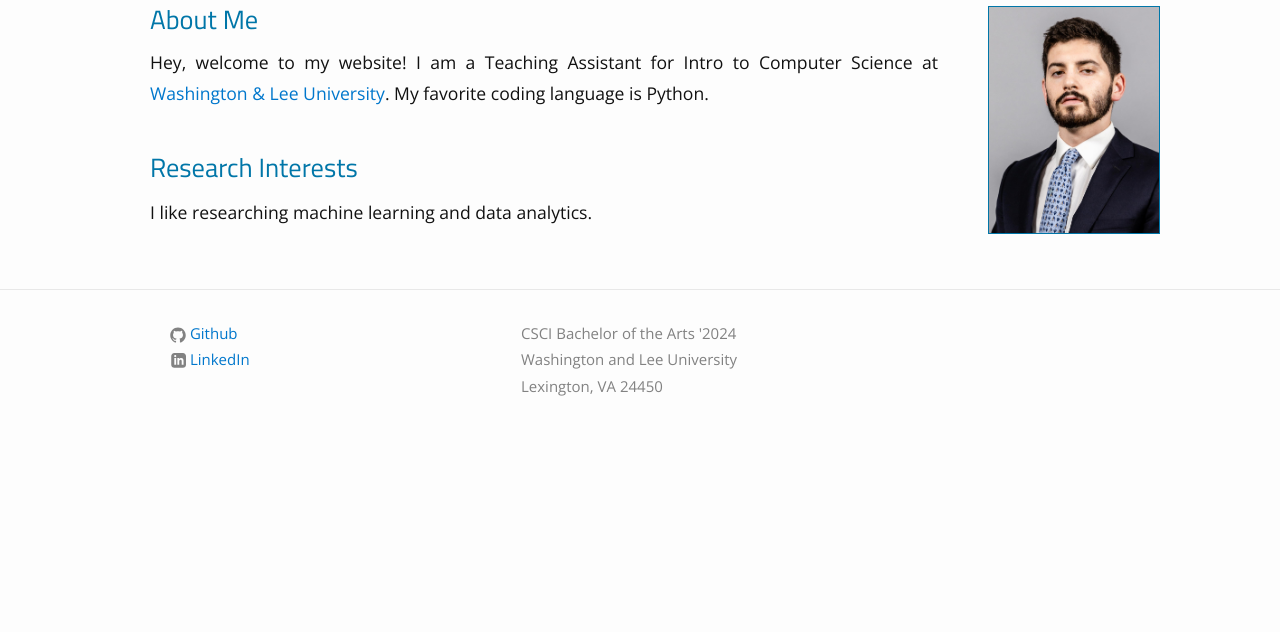
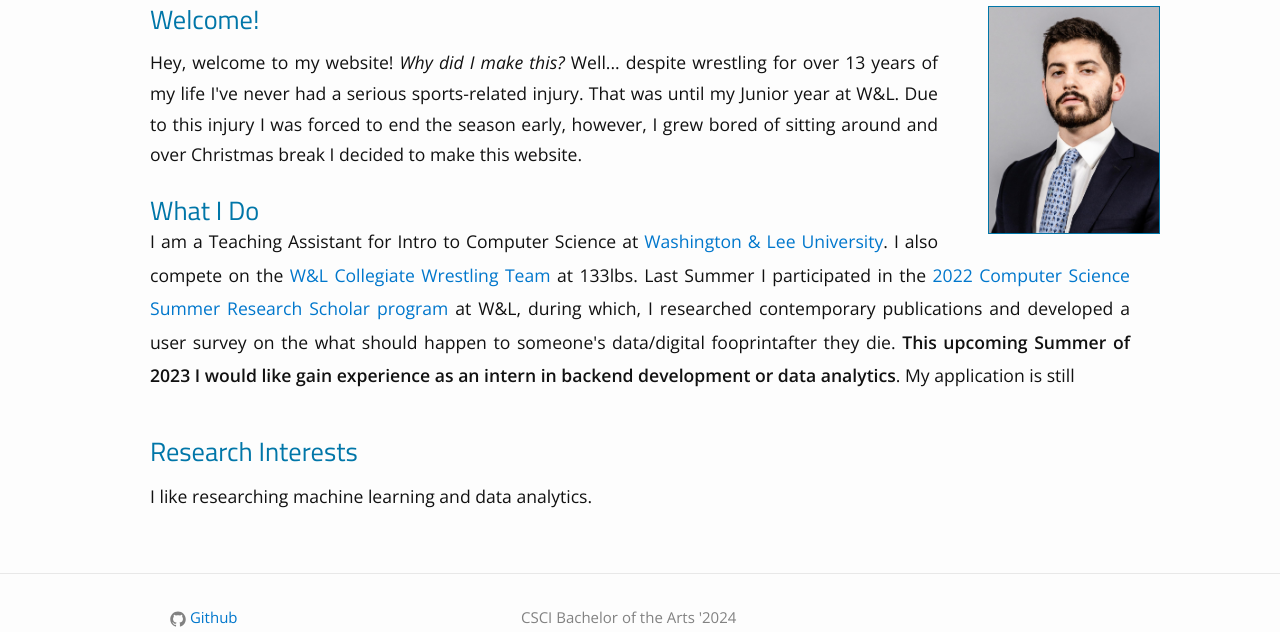
Before and after one commit to JackBosco/Website, a Flask app: page / in a window 1280 px wide. Shown: the part 139-771 px from the top of the page. Before the commit the page ends 535 px from the top, so only its background shows below. Run offline with Flask 2, Linux system fonts and the light colour scheme.

Commit message:
Writing paragraphs

```diff
--- a/templates/index.html
+++ b/templates/index.html
@@ -16,12 +16,26 @@
     </dl>
     <div class="home" style="margin-right: 30px; margin-left: 30px;">
       <p></p>
-      <h1 style="margin-bottom:15px">About Me</h1>
+      <h1 style="margin-bottom:15px">Welcome!</h1>
       <p style="line-height: 175%;">
-        Hey, welcome to my website! I am a Teaching Assistant for Intro to Computer Science at
+        Hey, welcome to my website!
+        <i>Why did I make this?</i>
+        Well... despite wrestling for over 13 years of my life I've never had a serious sports-related injury. That was until my Junior year at W&amp;L.
+        Due to this injury I was forced to end the season early, however, I grew bored of sitting around and over Christmas break I decided to make this website.
+      </p>
+
+      <h1 style="line-height: 190%">What I Do</h1>
+      <p style="line-height: 190%">
+        I am a Teaching Assistant for Intro to Computer Science at
         <a href="https://www.wlu.edu/">Washington &amp; Lee University</a>.
-        My favorite coding language is Python.
+        I also compete on the
+        <a href="https://generalssports.com/sports/wrestling">W&amp;L Collegiate Wrestling Team</a> at 133lbs.
+        Last Summer I participated in the
+        <a href="https://csblog.academic.wlu.edu/2022/06/14/2022-computer-science-summer-research-scholars/">2022 Computer Science Summer Research Scholar program</a>
+        at W&amp;L, during which, I researched contemporary publications and developed a user survey on the what should happen to someone's data/digital fooprintafter they die.
+        <strong>This upcoming Summer of 2023 I would like gain experience as an intern in backend development or data analytics</strong>. My application is still
       </p>
+
 
       <br>
       <h1 style="margin-bottom:15px">Research Interests</h1>
```
